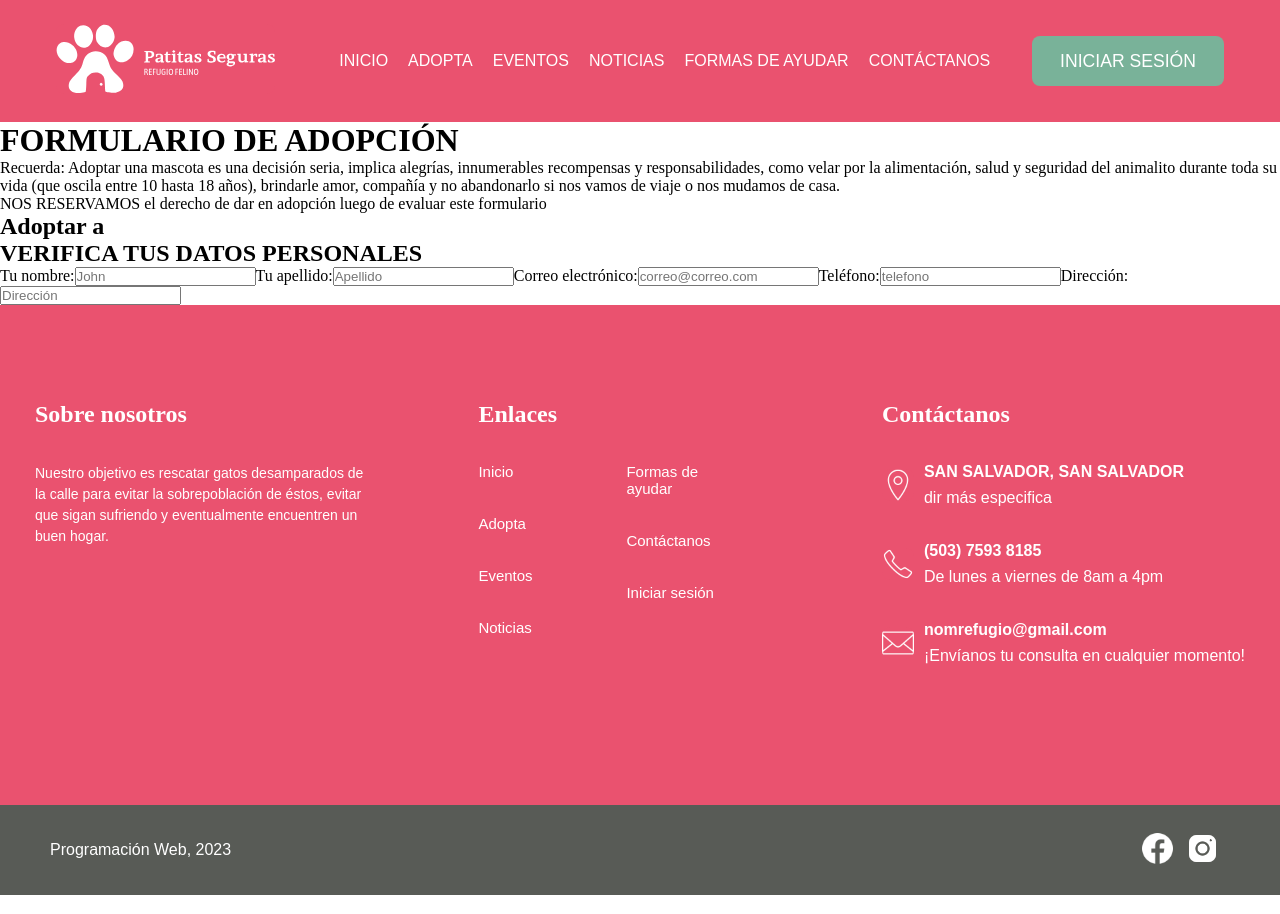
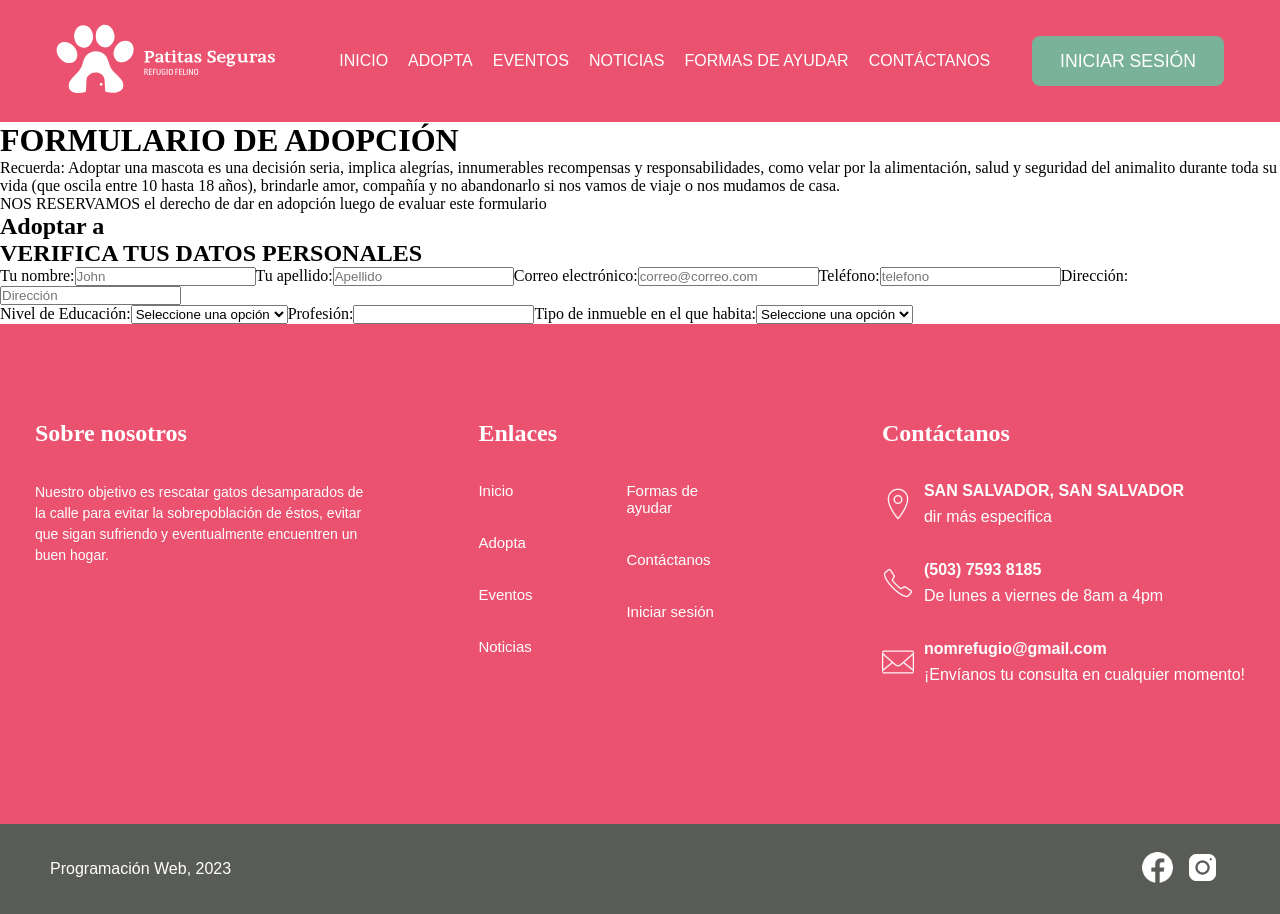
Before and after one commit to valeor0224/Proyecto-web, a React (Vite) app in the folder proyecto-equipo-13-sec-01-powerpuffs-client/: page /AdoptionForm in a window 1280 px wide. Built offline with nearby package versions, Linux system fonts and the light colour scheme; a web font is replaced by a local one.

Commit message:
adding fields

```diff
--- a/proyecto-equipo-13-sec-01-powerpuffs-client/src/pages/AdoptionForm/AdoptionForm.jsx
+++ b/proyecto-equipo-13-sec-01-powerpuffs-client/src/pages/AdoptionForm/AdoptionForm.jsx
@@ -43,11 +43,30 @@ function AdoptionForm() {
                 <input type="text" id="telefono" name="telefono" placeholder="telefono" />
 
                 <label htmlFor="direccion">Dirección:</label>
-                            <input type="text" id="direccion" name="direccion" placeholder="Dirección" />
+                <input type="text" id="direccion" name="direccion" placeholder="Dirección" />
 
             </div>
 
             <div className='preguntas-AdoptionForm'>
+
+                <label htmlFor="Educacion">Nivel de Educación:</label>
+                <select id="Educacion" name="Educacion">
+                    <option value="" selected disabled>Seleccione una opción</option>
+                    <option value="Media">Media</option>
+                </select>
+
+                <label htmlFor="profesion">Profesión:</label>
+                <input type="text" id="profesion" name="profesion" placeholder="" />
+
+                <label htmlFor="Casa">Tipo de inmueble en el que habita:</label>
+                <select id="Casa" name="Casa">
+                    <option value="" selected disabled>Seleccione una opción</option>
+                    <option value="Apartamento">Apartamento</option>
+                </select>
+
+
+
+
 
             </div>
 
```
